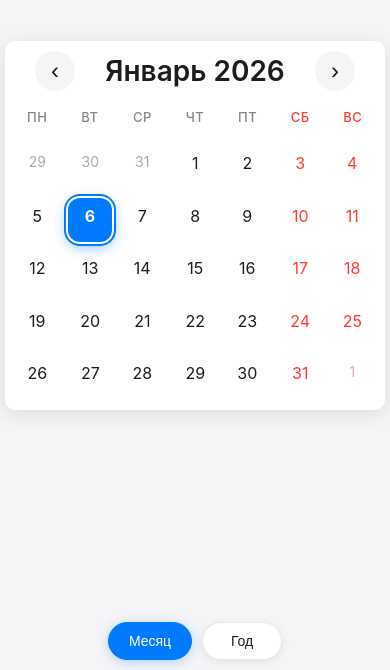
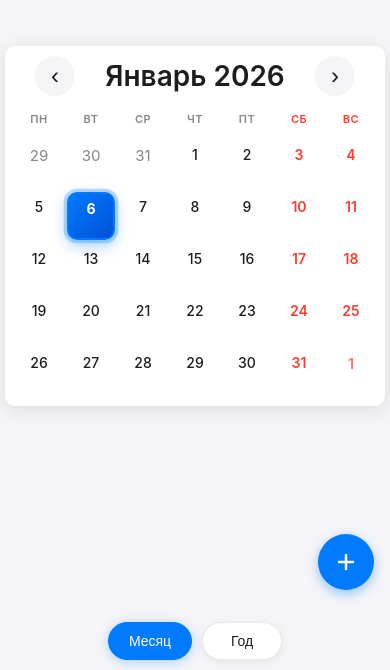
Before and after one commit to AdilBikeev/clock-calendar, a React (Vite) app: page / in a window 390 px wide. Shown: the part 174-844 px from the top of the page. Built offline with nearby package versions, Linux system fonts and the light colour scheme.

Commit message:
Добавил кнопку для создания события

```diff
--- a/src/components/CalendarApp.css
+++ b/src/components/CalendarApp.css
@@ -7,6 +7,7 @@
   max-width: 800px;
   transition: all 0.3s ease;
   animation: fadeIn 0.4s ease-out;
+  position: relative;
 }
 
 @keyframes fadeIn {
@@ -172,3 +173,39 @@
     transform: scale(1);
   }
 }
+
+.calendar-add-event-btn {
+  position: fixed;
+  bottom: 80px;
+  right: 20px;
+  width: 56px;
+  height: 56px;
+  border-radius: 50%;
+  background: #007aff;
+  color: #ffffff;
+  border: none;
+  box-shadow: 0 4px 12px rgba(0, 122, 255, 0.4);
+  cursor: pointer;
+  display: flex;
+  align-items: center;
+  justify-content: center;
+  z-index: 1000;
+  transition: all 0.3s cubic-bezier(0.4, 0, 0.2, 1);
+}
+
+.calendar-add-event-btn:hover {
+  background: #0051d5;
+  transform: scale(1.1);
+  box-shadow: 0 6px 16px rgba(0, 122, 255, 0.5);
+}
+
+.calendar-add-event-btn:active {
+  transform: scale(0.95);
+}
+
+@media (max-width: 768px) {
+  .calendar-add-event-btn {
+    bottom: calc(env(safe-area-inset-bottom, 0px) + 80px);
+    right: 16px;
+  }
+}
--- a/src/components/CalendarApp.tsx
+++ b/src/components/CalendarApp.tsx
@@ -132,8 +132,19 @@ const CalendarApp: React.FC = () => {
     }
   }
 
-  const handleDayClick = (date: Date): void => {
-    setSelectedDate(date)
+  const handleDayClick = (date: Date, isOtherMonth: boolean): void => {
+    if (isOtherMonth) {
+      // Переключение на другой месяц
+      setCurrentDate(startOfMonth(date))
+      setHighlightedDate(null)
+    }
+    // Убрали логику создания события при клике на день
+  }
+
+  const handleCreateEvent = (): void => {
+    const today = new Date()
+    today.setHours(0, 0, 0, 0)
+    setSelectedDate(today)
     setSelectedEvent(null)
     setHighlightedDate(null)
     setIsModalOpen(true)
@@ -249,20 +260,27 @@ const CalendarApp: React.FC = () => {
         onMouseUp={handleMouseUp}
         onMouseLeave={handleMouseLeave}
       >
+        {viewMode === 'month' && (
+          <button
+            className="calendar-add-event-btn"
+            onClick={handleCreateEvent}
+            title="Добавить событие"
+            aria-label="Добавить событие"
+          >
+            <svg width="24" height="24" viewBox="0 0 24 24" fill="none" stroke="currentColor" strokeWidth="2.5" strokeLinecap="round" strokeLinejoin="round">
+              <line x1="12" y1="5" x2="12" y2="19" />
+              <line x1="5" y1="12" x2="19" y2="12" />
+            </svg>
+          </button>
+        )}
+
         {viewMode === 'month' ? (
           <MonthView
             key={`month-${currentDate.getFullYear()}-${currentDate.getMonth()}`}
             currentDate={currentDate}
             events={events}
             highlightedDate={highlightedDate}
-            onDayClick={(date: Date, isOtherMonth: boolean) => {
-              if (isOtherMonth) {
-                setCurrentDate(startOfMonth(date))
-                setHighlightedDate(null)
-              } else {
-                handleDayClick(date)
-              }
-            }}
+            onDayClick={handleDayClick}
             onEventClick={handleEventClick}
           />
         ) : (
--- a/src/components/EventModal.tsx
+++ b/src/components/EventModal.tsx
@@ -48,13 +48,20 @@ const EventModal: React.FC<EventModalProps> = ({
     } else if (selectedDate) {
       // Создание нового события
       const date = new Date(selectedDate)
-      const dateStr = format(date, 'yyyy-MM-dd')
+      date.setHours(0, 0, 0, 0)
+      const startDateStr = format(date, 'yyyy-MM-dd')
+
+      // День окончания - следующий день
+      const endDate = new Date(date)
+      endDate.setDate(endDate.getDate() + 1)
+      const endDateStr = format(endDate, 'yyyy-MM-dd')
+
       setTitle('')
       setDescription('')
       setAllDay(false)
-      setStartDate(dateStr)
+      setStartDate(startDateStr)
       setStartTime('09:00')
-      setEndDate(dateStr)
+      setEndDate(endDateStr)
       setEndTime('10:00')
     }
   }, [event, selectedDate])
--- a/src/components/MonthView.css
+++ b/src/components/MonthView.css
@@ -1,5 +1,6 @@
 .month-view {
   width: 100%;
+  position: relative;
   animation: monthSlideIn 0.5s cubic-bezier(0.4, 0, 0.2, 1);
 }
 
@@ -35,47 +36,41 @@
 }
 
 @keyframes daysFadeIn {
-  0% {
+  from {
     opacity: 0;
-    transform: translateY(10px);
   }
-  100% {
+  to {
     opacity: 1;
-    transform: translateY(0);
   }
 }
+
 
 .weekdays {
   display: grid;
   grid-template-columns: repeat(7, 1fr);
   gap: 8px;
-  margin-bottom: 12px;
+  margin-bottom: 8px;
 }
 
 .weekday {
   text-align: center;
+  font-weight: 600;
   font-size: 13px;
-  font-weight: 500;
   color: #86868b;
-  padding: 8px 0;
+  padding: 8px 4px;
   text-transform: uppercase;
   letter-spacing: 0.5px;
-  transition: color 0.3s ease;
 }
 
-.weekday.saturday {
-  color: #ff3b30; /* Красный для субботы */
-}
-
+.weekday.saturday,
 .weekday.sunday {
-  color: #ff3b30; /* Красный для воскресенья */
+  color: #ff3b30;
 }
 
 .days-grid {
   display: grid;
   grid-template-columns: repeat(7, 1fr);
   gap: 8px;
-  transition: all 0.3s ease;
 }
 
 .day-cell {
@@ -119,74 +114,34 @@
 }
 
 .day-cell.other-month:hover {
+  background: #f5f5f7;
   opacity: 0.7;
-  background: rgba(0, 0, 0, 0.03);
+  transform: scale(1.05);
 }
 
 .day-cell.other-month .day-number {
   color: #86868b;
-  font-size: 14px;
+  font-size: 15px;
   font-weight: 400;
-  opacity: 0.7;
-}
-
-.day-cell.other-month.saturday .day-number,
-.day-cell.other-month.sunday .day-number {
-  color: rgba(255, 59, 48, 0.7);
-  opacity: 0.7;
 }
 
 .day-cell.today {
-  background: #007aff;
+  background: linear-gradient(135deg, #007aff 0%, #0051d5 100%);
   color: #ffffff;
-  position: relative;
-  box-shadow: 0 0 0 2px #ffffff, 0 0 0 4px #007aff, 0 4px 12px rgba(0, 122, 255, 0.4);
-  animation: todayPulse 0.6s ease-out, todayGlow 2s ease-in-out infinite;
-  z-index: 1;
+  border: 2px solid #007aff;
+  box-shadow: 0 0 0 2px rgba(0, 122, 255, 0.2), 0 4px 12px rgba(0, 122, 255, 0.3);
+  animation: todayPulse 2s ease-in-out infinite, dayCellFadeIn 0.4s cubic-bezier(0.4, 0, 0.2, 1) both;
 }
 
 @keyframes todayPulse {
-  0% {
-    transform: scale(1);
+  0%, 100% {
+    box-shadow: 0 0 0 2px rgba(0, 122, 255, 0.2), 0 4px 12px rgba(0, 122, 255, 0.3);
   }
   50% {
-    transform: scale(1.05);
-  }
-  100% {
-    transform: scale(1);
+    box-shadow: 0 0 0 4px rgba(0, 122, 255, 0.3), 0 6px 16px rgba(0, 122, 255, 0.4);
   }
 }
 
-@keyframes todayGlow {
-  0%, 100% {
-    box-shadow: 0 0 0 2px #ffffff, 0 0 0 4px #007aff, 0 4px 12px rgba(0, 122, 255, 0.4);
-  }
-  50% {
-    box-shadow: 0 0 0 2px #ffffff, 0 0 0 4px #007aff, 0 4px 16px rgba(0, 122, 255, 0.6);
-  }
-}
-
-.day-cell.today .day-number {
-  color: #ffffff;
-  font-weight: 600;
-}
-
-.day-cell.saturday .day-number {
-  color: #ff3b30; /* Красный для субботы */
-}
-
-.day-cell.sunday .day-number {
-  color: #ff3b30; /* Красный для воскресенья */
-}
-
-.day-number {
-  font-size: 16px;
-  color: #1d1d1f;
-  font-weight: 400;
-  transition: color 0.3s ease, font-weight 0.3s ease;
-}
-
-/* Текущий день должен оставаться с белым текстом на синем фоне */
 .day-cell.today .day-number {
   color: #ffffff;
   font-weight: 700;
@@ -247,10 +202,55 @@
   background: rgba(0, 122, 255, 0.2);
 }
 
-.day-cell.saturday .day-number {
-  transition: color 0.3s ease;
+.day-number {
+  font-size: 16px;
+  font-weight: 500;
+  color: #1d1d1f;
+  transition: all 0.2s ease;
 }
 
+.day-cell.saturday .day-number,
 .day-cell.sunday .day-number {
-  transition: color 0.3s ease;
+  color: #ff3b30;
+  font-weight: 600;
 }
+
+.day-cell.other-month.saturday .day-number,
+.day-cell.other-month.sunday .day-number {
+  color: #ff3b30;
+  opacity: 0.7;
+}
+
+@media (max-width: 600px) {
+  .weekdays {
+    gap: 4px;
+  }
+
+  .weekday {
+    font-size: 11px;
+    padding: 6px 2px;
+  }
+
+  .days-grid {
+    gap: 4px;
+  }
+
+  .day-cell {
+    border-radius: 10px;
+    padding: 6px 2px;
+  }
+
+  .day-number {
+    font-size: 14px;
+  }
+
+  .day-event-dot {
+    width: 5px;
+    height: 5px;
+  }
+
+  .day-event-more {
+    font-size: 8px;
+  }
+
+}
--- a/src/components/MonthView.tsx
+++ b/src/components/MonthView.tsx
@@ -42,10 +42,8 @@ const MonthView: React.FC<MonthViewProps> = ({ currentDate, events, highlightedD
     if (!isCurrentMonth && onDayClick) {
       // При клике на день другого месяца переключаемся на этот месяц
       onDayClick(startOfMonth(day), true)
-    } else if (isCurrentMonth && onDayClick) {
-      // При клике на день текущего месяца открываем модальное окно
-      onDayClick(day, false)
     }
+    // Убрали логику создания события при клике на день текущего месяца
   }
 
   return (
```
